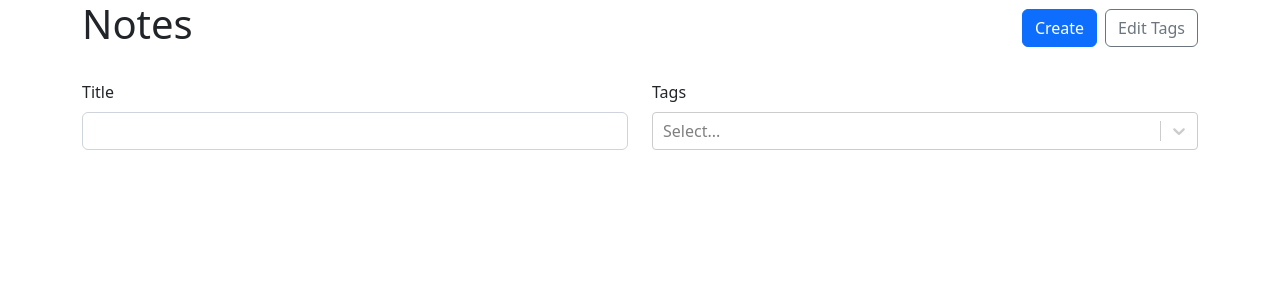
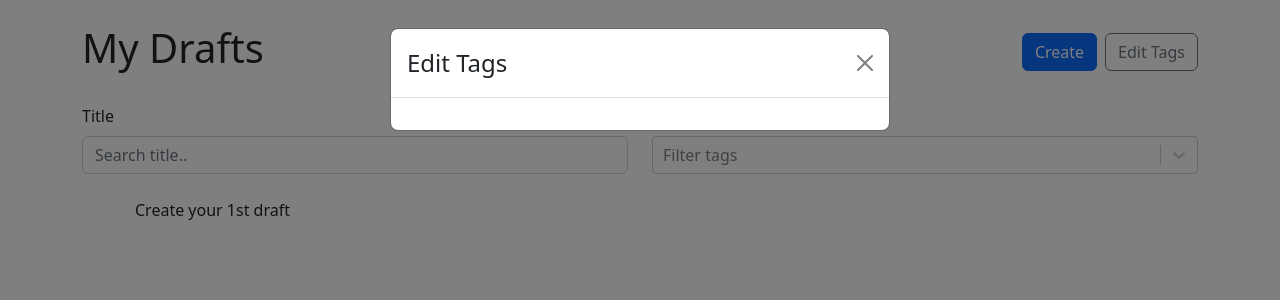
Before and after one commit to deepak-07/NoteIT, a React (Create React App) app in the folder noteit/: page / in a window 1280 px wide. Both pictures are taken after a click on the button "Edit Tags". Shown: the top 300 px of the page. Built offline with nearby package versions, Linux system fonts and the light colour scheme.

Commit message:
feat:Add Edit tags func
Add Card Css and fix search with tags

```diff
--- a/noteit/src/App.tsx
+++ b/noteit/src/App.tsx
@@ -71,7 +71,7 @@ function App() {
       });
     });
   };
-  const onDeleteNOte = (id: string) => {
+  const onDeleteNote = (id: string) => {
     setNotesData((prevNotes: Note[]) => {
       return prevNotes.filter((note: Note) => id !== note.id);
     });
@@ -79,12 +79,35 @@ function App() {
   const addTag = (tag: Tag) => {
     setTags((prev: Tag[]) => [...prev, tag]);
   };
+  const updateTag = (id: string, label: string) => {
+    setTags((prev: Tag[]) =>
+      prev.map((tag) => {
+        if (tag.id == id) {
+          return { ...tag, label };
+        } else {
+          return tag;
+        }
+      })
+    );
+  };
+  const deleteTag = (id: string) => {
+    setTags((prev: Tag[]) => {
+      return prev.filter((tag) => id !== tag.id);
+    });
+  };
   return (
     <Container>
       <Routes>
         <Route
           path="/"
-          element={<NoteList notesData={notesWithTags} availableTags={tags} />}
+          element={
+            <NoteList
+              notesData={notesWithTags}
+              availableTags={tags}
+              updateTag={updateTag}
+              deleteTag={deleteTag}
+            />
+          }
         />
         <Route
           path="/new"
@@ -97,7 +120,7 @@ function App() {
           }
         />
         <Route path="/:id" element={<NotesLayout notesData={notesWithTags} />}>
-          <Route index element={<IndividualNote onDelete={onDeleteNOte} />} />
+          <Route index element={<IndividualNote onDelete={onDeleteNote} />} />
           <Route
             path="edit"
             element={
--- /dev/null
+++ b/noteit/src/Note.css
@@ -0,0 +1,13 @@
+.note-card {
+    width: 300px;
+    padding: 20px;
+    margin: 0 auto;
+}
+
+.note-card:hover,
+.note-card:focus {
+    overflow: hidden;
+    background: #e5e8ea;
+    box-sizing: border-box;
+    box-shadow: 0 10px 10px #e6eef4
+}
--- a/noteit/src/components/EditNote.tsx
+++ b/noteit/src/components/EditNote.tsx
@@ -17,7 +17,7 @@ export const EditNote: FC<EditNotesProps> = ({
   const note = useNote();
   return (
     <div>
-      <h3 className="text-center my-3">Edit Note</h3>
+      <h3 className="text-center my-3">Edit Draft</h3>
       {
         <NoteForm
           onSubmit={(data) => onSubmit(note.id, data)}
--- a/noteit/src/components/NewNote.tsx
+++ b/noteit/src/components/NewNote.tsx
@@ -15,7 +15,7 @@ export const NewNote: FC<NewNotesProps> = ({
 }) => {
   return (
     <div>
-      <h3 className="text-center my-3">New Note</h3>
+      <h3 className="text-center my-3">New Draft</h3>
       {
         <NoteForm
           onSubmit={onSubmit}
--- a/noteit/src/components/NoteCard.tsx
+++ b/noteit/src/components/NoteCard.tsx
@@ -2,6 +2,7 @@ import React, { FC, FormEvent, useRef, useState } from "react";
 import { Form, Stack, Card, Badge } from "react-bootstrap";
 import { Link } from "react-router-dom";
 import { Tag } from "../App";
+import "../Note.css";
 
 export type NotesCardProps = {
   title: string;
@@ -13,7 +14,7 @@ export const NoteCard: FC<NotesCardProps> = ({ title, tags, id }) => {
     <Card
       as={Link}
       to={`/${id}`}
-      className={"h-100 text-reset text-decoration-none"}
+      className={"h-100 text-reset text-decoration-none note-card"}
     >
       <Card.Body>
         <Stack
--- a/noteit/src/components/NoteForm.tsx
+++ b/noteit/src/components/NoteForm.tsx
@@ -35,7 +35,7 @@ const NoteForm: FC<NoteFormProps> = ({
     navigate("..");
   };
   return (
-    <Form>
+    <Form onSubmit={submitHandler}>
       <Stack gap={4}>
         <Row>
           <Col>
@@ -82,10 +82,14 @@ const NoteForm: FC<NoteFormProps> = ({
           />
         </Form.Group>
         <Stack direction="horizontal" gap={2} className="justify-content-end">
-          <Button type="submit" variant="primary" onClick={submitHandler}>
+          <Button type="submit" variant="primary">
             Save
           </Button>
-          <Button type="button" variant="outline-secondary">
+          <Button
+            type="button"
+            variant="outline-secondary"
+            onClick={() => navigate("/")}
+          >
             Cancel
           </Button>
         </Stack>
--- a/noteit/src/components/NoteList.tsx
+++ b/noteit/src/components/NoteList.tsx
@@ -1,5 +1,5 @@
-import React, { FC, FormEvent, useMemo, useRef, useState } from "react";
-import { Form, Stack, Row, Col, Button } from "react-bootstrap";
+import { FC, useMemo, useState } from "react";
+import { Form, Stack, Row, Col, Button, Modal } from "react-bootstrap";
 import { Link } from "react-router-dom";
 import ReactSelect from "react-select";
 import { Note, NotesData, Tag } from "../App";
@@ -8,15 +8,19 @@ import { NoteCard } from "./NoteCard";
 export type NotesListProps = {
   notesData: Note[];
   availableTags: Tag[];
+  updateTag: (id: string, label: string) => void;
+  deleteTag: (id: string) => void;
 };
-export const NoteList: FC<NotesListProps> = ({ notesData, availableTags }) => {
-  console.log("notes list data is ", availableTags);
+export const NoteList: FC<NotesListProps> = ({
+  notesData,
+  availableTags,
+  updateTag,
+  deleteTag,
+}) => {
   const [selectedTags, setSelectedTags] = useState<Tag[]>([]);
   const [title, setTitle] = useState<string>("");
-  console.log(
-    "%cNoteList.tsx line:16 selectedTags",
-    "color: #007acc;",
-    selectedTags
+  const [editTagsModalIsOpen, setEditTagsModalIsOpen] = useState<boolean>(
+    false
   );
   const filteredNotes = useMemo(() => {
     return notesData.filter((note) => {
@@ -25,16 +29,16 @@ export const NoteList: FC<NotesListProps> = ({ notesData, availableTags }) => {
           note.title.toLowerCase().includes(title.toLowerCase())) &&
         (selectedTags.length === 0 ||
           selectedTags.every((tag) => {
-            note.tags.some((noteTag) => noteTag.id == tag.id);
+            return note.tags.some((noteTag) => noteTag.id == tag.id);
           }))
       );
     });
   }, [title, selectedTags, notesData]);
   return (
     <>
-      <Row className="align-items-center mb-4">
+      <Row className="align-items-center my-4">
         <Col>
-          <h1>Notes</h1>
+          <h1>My Drafts</h1>
         </Col>
         <Col xs="auto">
           <Stack gap={2} direction="horizontal">
@@ -42,7 +46,7 @@ export const NoteList: FC<NotesListProps> = ({ notesData, availableTags }) => {
               <Button variant="primary">Create</Button>
             </Link>
             <Button
-              // onClick={() => setEditTagsModalIsOpen(true)}
+              onClick={() => setEditTagsModalIsOpen(true)}
               variant="outline-secondary"
             >
               Edit Tags
@@ -58,6 +62,7 @@ export const NoteList: FC<NotesListProps> = ({ notesData, availableTags }) => {
               <Form.Control
                 type="text"
                 value={title}
+                placeholder={"Search title.."}
                 onChange={(e) => setTitle(e.target.value)}
               />
             </Form.Group>
@@ -66,6 +71,7 @@ export const NoteList: FC<NotesListProps> = ({ notesData, availableTags }) => {
             <Form.Group controlId="tags">
               <Form.Label>Tags</Form.Label>
               <ReactSelect
+                placeholder={"Filter tags"}
                 value={selectedTags.map((tag) => {
                   return { label: tag.label, value: tag.id };
                 })}
@@ -85,15 +91,92 @@ export const NoteList: FC<NotesListProps> = ({ notesData, availableTags }) => {
           </Col>
         </Row>
       </Form>
-      <Row xs={1} sm={2} lg={3} xl={4} className="g-3">
-        <Col>
-          {filteredNotes?.map((note) => {
+      <Row xs={1} sm={2} lg={3} xl={4} className="">
+        {notesData.length == 0 ? (
+          <div className="text-center font-weight-bold">
+            Create your 1st draft
+          </div>
+        ) : filteredNotes?.length > 0 ? (
+          filteredNotes?.map((note) => {
             return (
-              <NoteCard title={note?.title} tags={note?.tags} id={note.id} />
+              <Col key={note.id} className="my-3">
+                <NoteCard title={note?.title} tags={note?.tags} id={note.id} />
+              </Col>
             );
-          })}
-        </Col>
+          })
+        ) : (
+          <div className="text-center font-weight-bold">
+            Ahh.. Nothing to show
+          </div>
+        )}
       </Row>
+
+      <EditModalTags
+        availableTags={availableTags}
+        editTagsModalIsOpen={editTagsModalIsOpen}
+        setEditTagsModalIsOpen={setEditTagsModalIsOpen}
+        updateTag={updateTag}
+        deleteTag={deleteTag}
+      />
     </>
   );
 };
+type EditModalTagsProps = {
+  availableTags: Tag[];
+  editTagsModalIsOpen: boolean;
+  setEditTagsModalIsOpen: (val: boolean) => void;
+  updateTag: (id: string, label: string) => void;
+  deleteTag: (id: string) => void;
+};
+
+export const EditModalTags = ({
+  availableTags,
+  editTagsModalIsOpen,
+  setEditTagsModalIsOpen,
+  updateTag,
+  deleteTag,
+}: EditModalTagsProps) => {
+  return (
+    <>
+      <Modal
+        show={editTagsModalIsOpen}
+        onHide={() => setEditTagsModalIsOpen(false)}
+      >
+        <Modal.Header closeButton>
+          <Modal.Title>Edit Tags</Modal.Title>
+        </Modal.Header>
+        <Modal.Body>
+          <Stack gap={2}>
+            {availableTags.map((tag) => {
+              return (
+                <Row key={tag.id}>
+                  <Col>
+                    <Form.Control
+                      type="text"
+                      value={tag.label}
+                      onChange={(e) => {
+                        updateTag(tag.id, e.target.value);
+                      }}
+                    />
+                  </Col>
+                  <Col xs="auto">
+                    <Button
+                      type="button"
+                      variant="outline-danger"
+                      onClick={() => deleteTag(tag.id)}
+                    >
+                      &times;
+                    </Button>
+                  </Col>
+                </Row>
+              );
+            })}
+          </Stack>
+          <Stack>
+            <Row></Row>
+          </Stack>
+        </Modal.Body>
+      </Modal>
+    </>
+  );
+};
```
